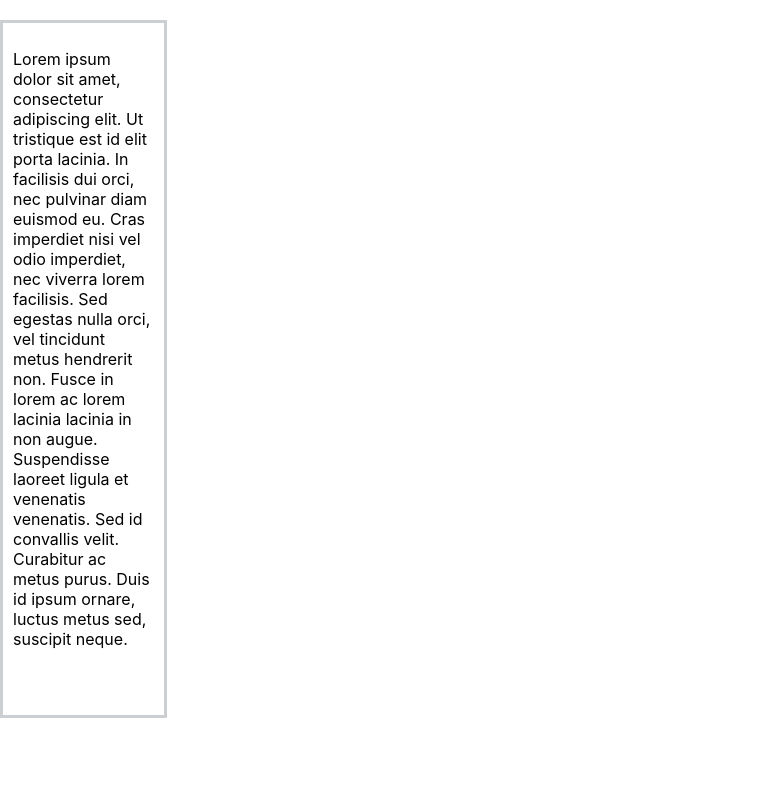
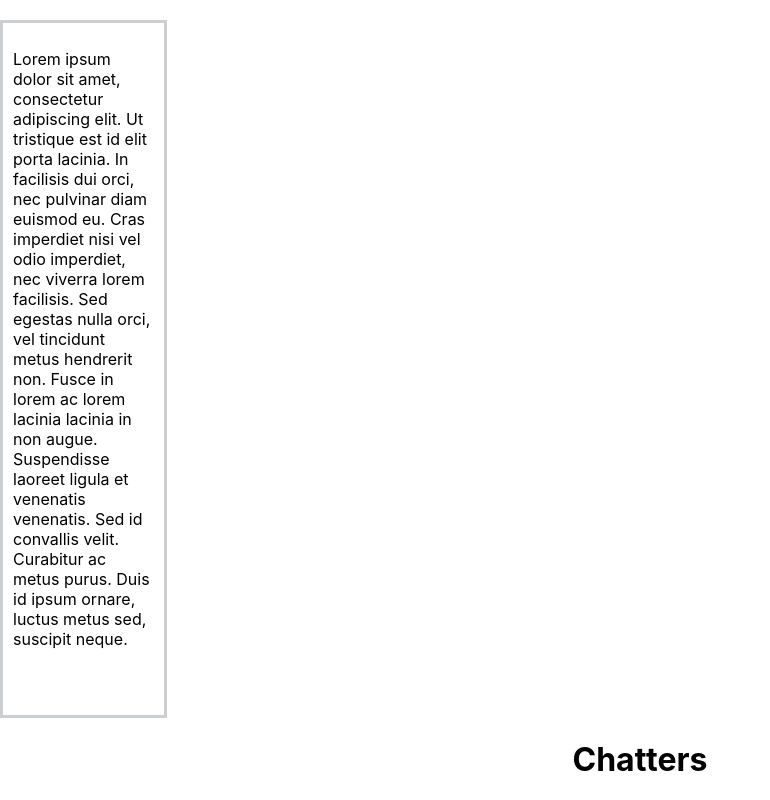
Before and after one commit to calliestump/Week16WeekndHwk, a React (Create React App) app: page / in a window 1280 px wide. Shown: the part 196-996 px from the top of the page, without its empty margins (0-770 px from the left). Before the commit the page ends 914 px from the top, so only its background shows below. Built offline with nearby package versions, Linux system fonts and the light colour scheme.

Commit message:
starts chattingLog
Co-authored-by: Joseph Giunta <jgnohack@gmail.com>

```diff
--- a/src/components/App.js
+++ b/src/components/App.js
@@ -2,7 +2,7 @@ import React from "react";
 import Header from "./Header";
 import Profile from "./Profile";
 import Description from "./Description";
-import Chat from "./Chat";
+import ChatLog from "./ChatLog";
 import FriendSuggestions from "./FriendSuggestions";
 
 
@@ -12,8 +12,8 @@ function App(){
       <Header />
       <Profile/>
       <Description/>
-      {/* <Chat/>
-      <FriendSuggestions/> */}
+      <ChatLog/>
+      {/* <FriendSuggestions/> */}
     </React.Fragment>
   );
 }
--- /dev/null
+++ b/src/components/ChatLog.js
@@ -0,0 +1,13 @@
+import React from "react";
+import Chatters from "./Chatters";
+
+function ChatLog(){
+  return (
+    // <React.Fragment>
+    //   <h1>ChatLog</h1>
+    // </React.Fragment>
+    <Chatters />
+  );
+}
+
+export default ChatLog;
--- /dev/null
+++ b/src/components/Chatters.js
@@ -0,0 +1,11 @@
+import React from "react";
+
+function Chatters(){
+  return (
+    <React.Fragment>
+      <h1>Chatters</h1>
+    </React.Fragment>
+  );
+}
+
+export default Chatters;
--- a/src/index.js
+++ b/src/index.js
@@ -3,6 +3,7 @@ import ReactDOM from 'react-dom';
 import './index.css';
 import App from './components/App';
 import reportWebVitals from './reportWebVitals';
+import ChatLog from './components/ChatLog';
 
 ReactDOM.render(
   <React.StrictMode>
```
Also changed, not shown: src/components/Chat.js (deleted).
